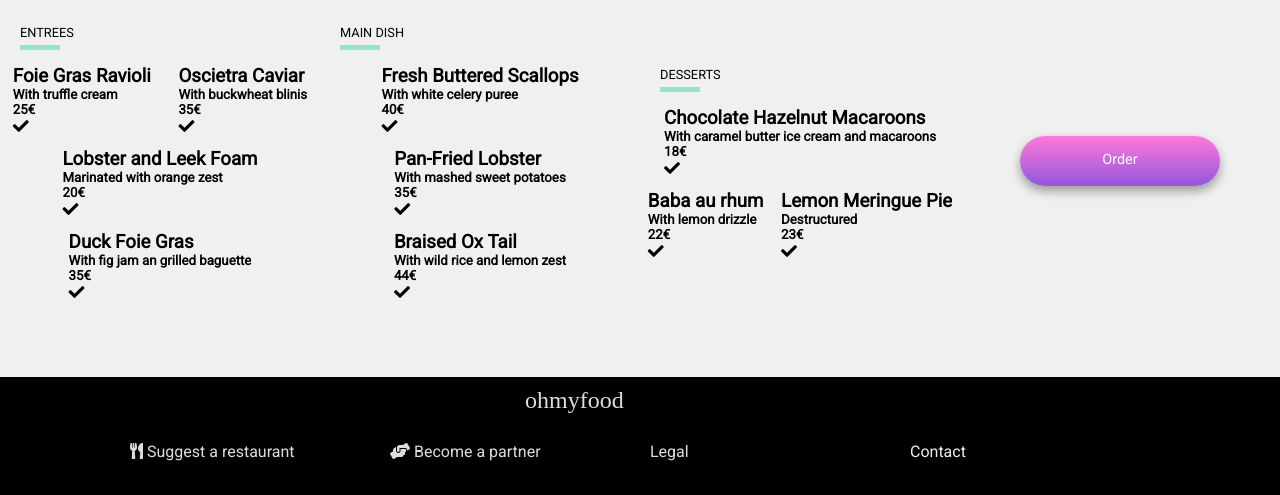
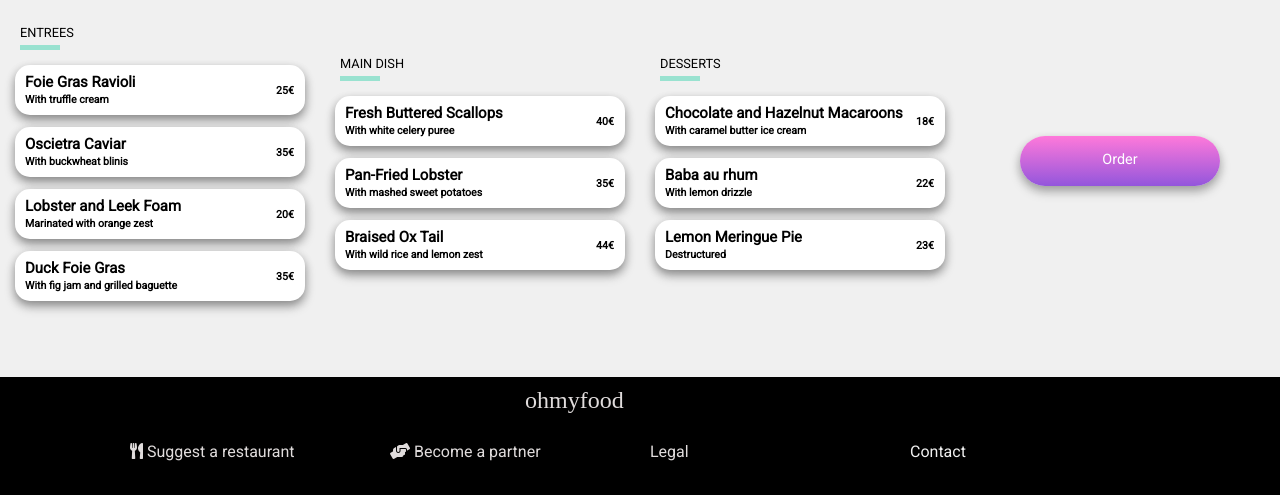
Before and after one commit to earjcr/P3Ohmyfood, a website: page rest2.html in a window 1280 px wide. Shown: the part 305-800 px from the top of the page. Drawn offline with Linux system fonts and the light colour scheme; a web font is replaced by a local one.

Commit message:
Safari plate fix- all restaurants
Corrected other 3 restaurant menus due to Safari grid-gap issue

```diff
--- a/rest2.html
+++ b/rest2.html
@@ -43,45 +43,54 @@
                     </div>
                     <div class="menu__course__opts">
                         <div class="menu__course__opts__1">
-                            <div class="menu__course__opts__1__plate">
-                                <h3 class="ellipse">Foie Gras Ravioli</h3>
+                            <div class="menu__course__opts__1__space">
+                                <div class="menu__course__opts__1__space__plate">
+                                    <h3>Foie Gras Ravioli</h3>
                                     <h5 class="ellipse">With truffle cream</h5>
                                 </div>
-                            <div class="menu__course__opts__1__price"><h5>25€</h5></div>
-                            <div class="menu__course__opts__1__check">
-                                <i class="menu__course__opts__1__check__mark fas fa-check" id="chk"></i>
+                                <div class="menu__course__opts__1__space__price"><h5>25€</h5></div>
+                                <div class="menu__course__opts__1__space__check">
+                                    <i class="menu__course__opts__1__space__check__mark fas fa-check" id="chk"></i>
+                                </div>
                             </div>
                         </div>
                         <div class="menu__course__opts__2">
-                            <div class="menu__course__opts__2__plate">
-                                <h3 class="ellipse">Oscietra Caviar</h3>
+                            <div class="menu__course__opts__2__space">
+                                <div class="menu__course__opts__2__space__plate">
+                                    <h3>Oscietra Caviar</h3>
                                     <h5 class="ellipse">With buckwheat blinis</h5>
                                 </div>
-                            <div class="menu__course__opts__2__price"><h5>35€</h5></div>
-                            <div class="menu__course__opts__2__check">
-                                <i class="menu__course__opts__2__check__mark fas fa-check" id="chk"></i>
+                                <div class="menu__course__opts__2__space__price"><h5>35€</h5></div>
+                                <div class="menu__course__opts__2__space__check">
+                                    <i class="menu__course__opts__2__space__check__mark fas fa-check" id="chk"></i>
+                                </div>
                             </div>
                         </div>
                         <div class="menu__course__opts__3">
-                            <div class="menu__course__opts__3__plate">
-                                <h3 class="ellipse">Lobster and Leek Foam</h3>
+                            <div class="menu__course__opts__3__space">
+                                <div class="menu__course__opts__3__space__plate">
+                                    <h3>Lobster and Leek Foam</h3>
                                     <h5 class="ellipse">Marinated with orange zest</h5>
                                 </div>
-                            <div class="menu__course__opts__3__price"><h5>20€</h5></div>
-                            <div class="menu__course__opts__3__check">
-                                <i class="menu__course__opts__3__check__mark fas fa-check" id="chk"></i>
+                                <div class="menu__course__opts__3__space__price"><h5>20€</h5></div>
+                                <div class="menu__course__opts__3__space__check">
+                                    <i class="menu__course__opts__3__space__check__mark fas fa-check" id="chk"></i>
+                                </div>
                             </div>
                         </div>
                         <div class="menu__course__opts__4">
-                            <div class="menu__course__opts__4__plate">
-                                <h3 class="ellipse">Duck Foie Gras</h3>
-                                <h5 class="ellipse">With fig jam an grilled baguette</h5>
+                            <div class="menu__course__opts__4__space">
+                                <div class="menu__course__opts__4__space__plate">
+                                    <h3>Duck Foie Gras</h3>
+                                    <h5 class="ellipse">With fig jam and grilled baguette</h5>
                                 </div>
-                            <div class="menu__course__opts__4__price"><h5>35€</h5></div>
-                            <div class="menu__course__opts__4__check">
-                                <i class="menu__course__opts__4__check__mark fas fa-check" id="chk"></i>
+                                <div class="menu__course__opts__4__space__price"><h5>35€</h5></div>
+                                <div class="menu__course__opts__4__space__check">
+                                    <i class="menu__course__opts__4__space__check__mark fas fa-check" id="chk"></i>
                                 </div>
                             </div>
+                        </div>
+
                     </div>
                 </div>
                 <div class="menu__course">
@@ -92,33 +101,39 @@
                     </div>
                     <div class="menu__course__opts">
                         <div class="menu__course__opts__1">
-                            <div class="menu__course__opts__1__plate">
-                                <h3 class="ellipse">Fresh Buttered Scallops</h3>
+                            <div class="menu__course__opts__1__space">
+                                <div class="menu__course__opts__1__space__plate">
+                                    <h3>Fresh Buttered Scallops</h3>
                                     <h5 class="ellipse">With white celery puree</h5>
                                 </div>
-                            <div class="menu__course__opts__1__price"><h5>40€</h5></div>
-                            <div class="menu__course__opts__1__check">
-                                <i class="menu__course__opts__1__check__mark fas fa-check" id="chk"></i>
+                                <div class="menu__course__opts__1__space__price"><h5>40€</h5></div>
+                                <div class="menu__course__opts__1__space__check">
+                                    <i class="menu__course__opts__1__space__check__mark fas fa-check" id="chk"></i>
+                                </div>
                             </div>
                         </div>
                         <div class="menu__course__opts__2">
-                            <div class="menu__course__opts__2__plate">
-                                <h3 class="ellipse">Pan-Fried Lobster</h3>
+                            <div class="menu__course__opts__2__space">
+                                <div class="menu__course__opts__2__space__plate">
+                                    <h3>Pan-Fried Lobster</h3>
                                     <h5 class="ellipse">With mashed sweet potatoes</h5>
                                 </div>
-                            <div class="menu__course__opts__2__price"><h5>35€</h5></div>
-                            <div class="menu__course__opts__2__check">
-                                <i class="menu__course__opts__2__check__mark fas fa-check" id="chk"></i>
+                                <div class="menu__course__opts__2__space__price"><h5>35€</h5></div>
+                                <div class="menu__course__opts__2__space__check">
+                                    <i class="menu__course__opts__2__space__check__mark fas fa-check" id="chk"></i>
+                                </div>
                             </div>
                         </div>
                         <div class="menu__course__opts__3">
-                            <div class="menu__course__opts__3__plate">
-                                <h3 class="ellipse">Braised Ox Tail</h3>
+                            <div class="menu__course__opts__3__space">
+                                <div class="menu__course__opts__3__space__plate">
+                                    <h3>Braised Ox Tail</h3>
                                     <h5 class="ellipse">With wild rice and lemon zest</h5>
                                 </div>
-                            <div class="menu__course__opts__3__price"><h5>44€</h5></div>
-                            <div class="menu__course__opts__3__check">
-                                <i class="menu__course__opts__3__check__mark fas fa-check" id="chk"></i>
+                                <div class="menu__course__opts__3__space__price"><h5>44€</h5></div>
+                                <div class="menu__course__opts__3__space__check">
+                                    <i class="menu__course__opts__3__space__check__mark fas fa-check" id="chk"></i>
+                                </div>
                             </div>
                         </div>
                     </div>
@@ -131,33 +146,39 @@
                     </div>
                     <div class="menu__course__opts">
                         <div class="menu__course__opts__1">
-                            <div class="menu__course__opts__1__plate">
-                                <h3 class="ellipse">Chocolate Hazelnut Macaroons</h3>
-                                <h5 class="ellipse">With caramel butter ice cream and macaroons</h5>
+                            <div class="menu__course__opts__1__space">
+                                <div class="menu__course__opts__1__space__plate">
+                                    <h3>Chocolate and Hazelnut Macaroons</h3>
+                                    <h5 class="ellipse">With caramel butter ice cream</h5>
                                 </div>
-                            <div class="menu__course__opts__1__price"><h5>18€</h5></div>
-                            <div class="menu__course__opts__1__check">
-                                <i class="menu__course__opts__1__check__mark fas fa-check" id="chk"></i>
+                                <div class="menu__course__opts__1__space__price"><h5>18€</h5></div>
+                                <div class="menu__course__opts__1__space__check">
+                                    <i class="menu__course__opts__1__space__check__mark fas fa-check" id="chk"></i>
+                                </div>
                             </div>
                         </div>
                         <div class="menu__course__opts__2">
-                            <div class="menu__course__opts__2__plate">
-                                <h3 class="ellipse">Baba au rhum</h3>
+                            <div class="menu__course__opts__2__space">
+                                <div class="menu__course__opts__2__space__plate">
+                                    <h3>Baba au rhum</h3>
                                     <h5 class="ellipse">With lemon drizzle</h5>
                                 </div>
-                            <div class="menu__course__opts__2__price"><h5>22€</h5></div>
-                            <div class="menu__course__opts__2__check">
-                                <i class="menu__course__opts__2__check__mark fas fa-check" id="chk"></i>
+                                <div class="menu__course__opts__2__space__price"><h5>22€</h5></div>
+                                <div class="menu__course__opts__2__space__check">
+                                    <i class="menu__course__opts__2__space__check__mark fas fa-check" id="chk"></i>
+                                </div>
                             </div>
                         </div>
                         <div class="menu__course__opts__3">
-                            <div class="menu__course__opts__3__plate">
-                                <h3 class="ellipse">Lemon Meringue Pie</h3>
+                            <div class="menu__course__opts__3__space">
+                                <div class="menu__course__opts__3__space__plate">
+                                    <h3>Lemon Meringue Pie</h3>
                                         <h5 class="ellipse">Destructured</h5>
                                     </div>
-                            <div class="menu__course__opts__3__price"><h5>23€</h5></div>
-                            <div class="menu__course__opts__3__check">
-                                <i class="menu__course__opts__3__check__mark fas fa-check" id="chk"></i>
+                                    <div class="menu__course__opts__3__space__price"><h5>23€</h5></div>
+                                    <div class="menu__course__opts__3__space__check">
+                                        <i class="menu__course__opts__3__space__check__mark fas fa-check" id="chk"></i>
+                                    </div>
                                 </div>
                             </div>
                     </div>
```
Also changed, not shown: rest3.html (+65 -47 lines), rest4.html (+63 -45 lines), rest1.html (indentation only). Lines whose indentation alone changed are shown as unchanged.
